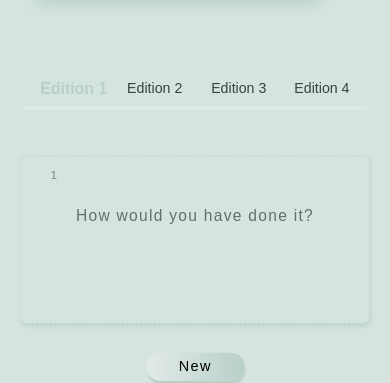
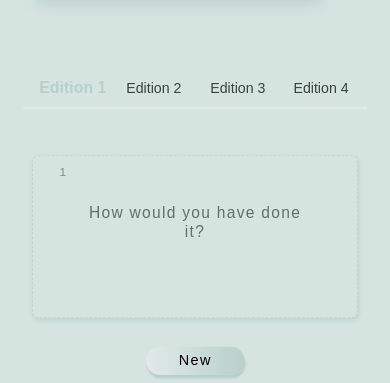
Before and after one commit to rom-dos/oblique-strategies, a React (Create React App) app: page / in a window 390 px wide. Shown: the part 278-661 px from the top of the page. Built offline with nearby package versions, Linux system fonts and the light colour scheme.

Commit message:
some more css

```diff
--- a/src/index.css
+++ b/src/index.css
@@ -94,7 +94,7 @@ body {
   font-size: 16px;
   margin: 0 auto;
   border-bottom: 3px solid #e1eae9;
-  width: 340px;
+  max-width: 340px;
 }
 
 .deckSelector li {
@@ -102,7 +102,7 @@ body {
   width: 100%;
 }
 .deckSelector li:first-of-type {
-  margin-left: -1.8rem;
+  margin-left: -1.9rem;
 }
 .deckSelector li:hover {
   color: #b9d0ca;
@@ -115,7 +115,7 @@ body {
 .deck {
   margin: 3rem auto 1.8rem auto;
   border: 1px dashed #b9d0ca;
-  padding: 2rem;
+  padding: 1.8rem;
   border-radius: 0.4rem;
   width: 320px;
   box-shadow: 1px 2px 6px #b9d0ca;
@@ -167,4 +167,10 @@ small {
   * {
     transform: scale(0.98);
   }
+  .container {
+    width: 100vw;
+  }
+  .deck {
+    width: 300px;
+  }
 }
```
